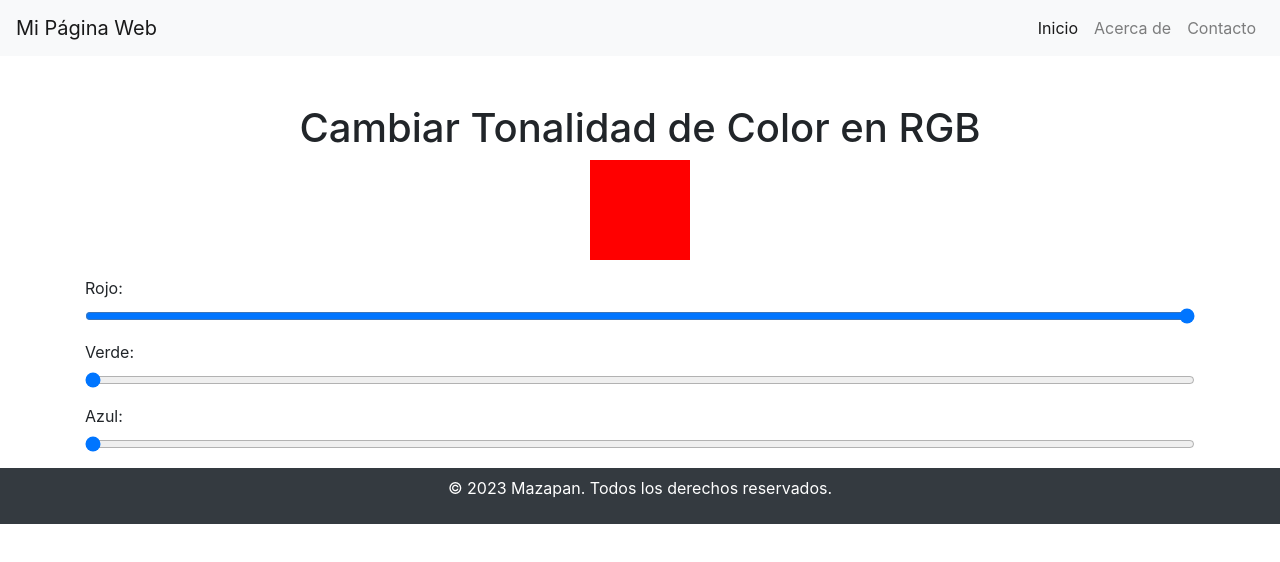
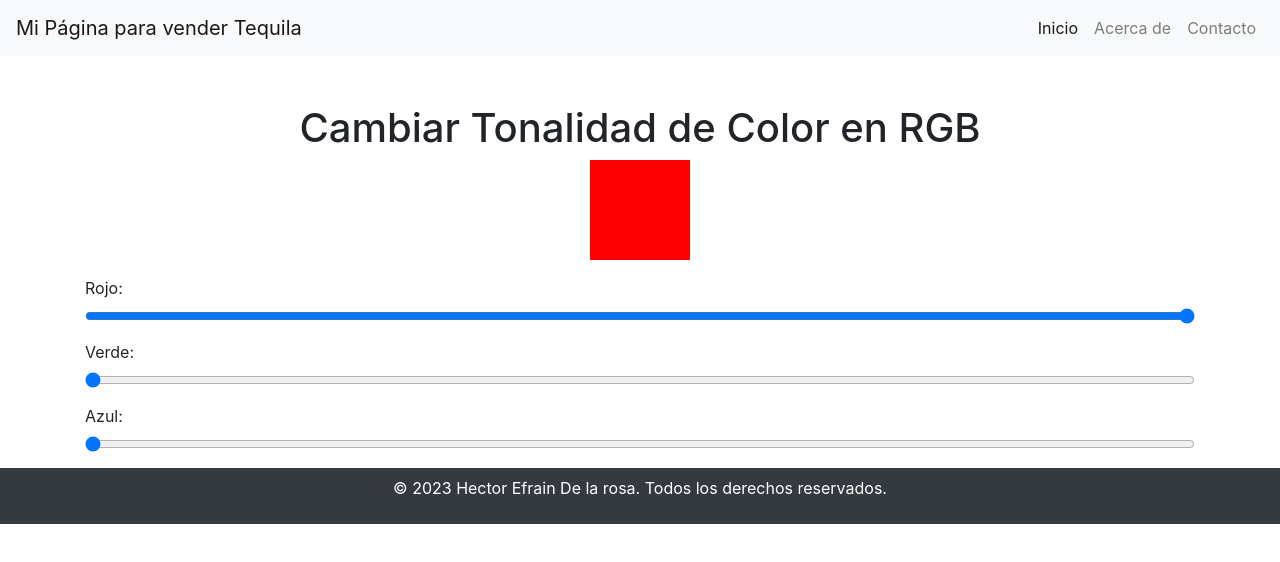
Before and after one commit to MorhyUwU/control-de-color, a plain HTML site: page index.html in a window 1280 px wide. Drawn offline with nearby package versions, Linux system fonts and the light colour scheme.

Commit message:
Cambio con personalizacion del footer

```diff
--- a/index.html
+++ b/index.html
@@ -17,7 +17,7 @@
 <body>
     <!-- Navbar -->
     <nav class="navbar navbar-expand-lg navbar-light bg-light">
-        <a class="navbar-brand" href="#">Mi Página Web</a>
+        <a class="navbar-brand" href="#">Mi Página para vender Tequila</a>
         <button class="navbar-toggler" type="button" data-toggle="collapse" data-target="#navbarNav" aria-controls="navbarNav" aria-expanded="false" aria-label="Toggle navigation">
             <span class="navbar-toggler-icon"></span>
         </button>
@@ -56,7 +56,7 @@
 
     <!-- Footer -->
     <footer class="bg-dark text-white text-center py-2">
-        <p>&copy; 2023 Mazapan. Todos los derechos reservados.</p>
+        <p>&copy; 2023 Hector Efrain De la rosa. Todos los derechos reservados.</p>
     </footer>
 
     <!-- Agregar enlace a Bootstrap JS y jQuery (opcional) para la funcionalidad de los controles -->
```
